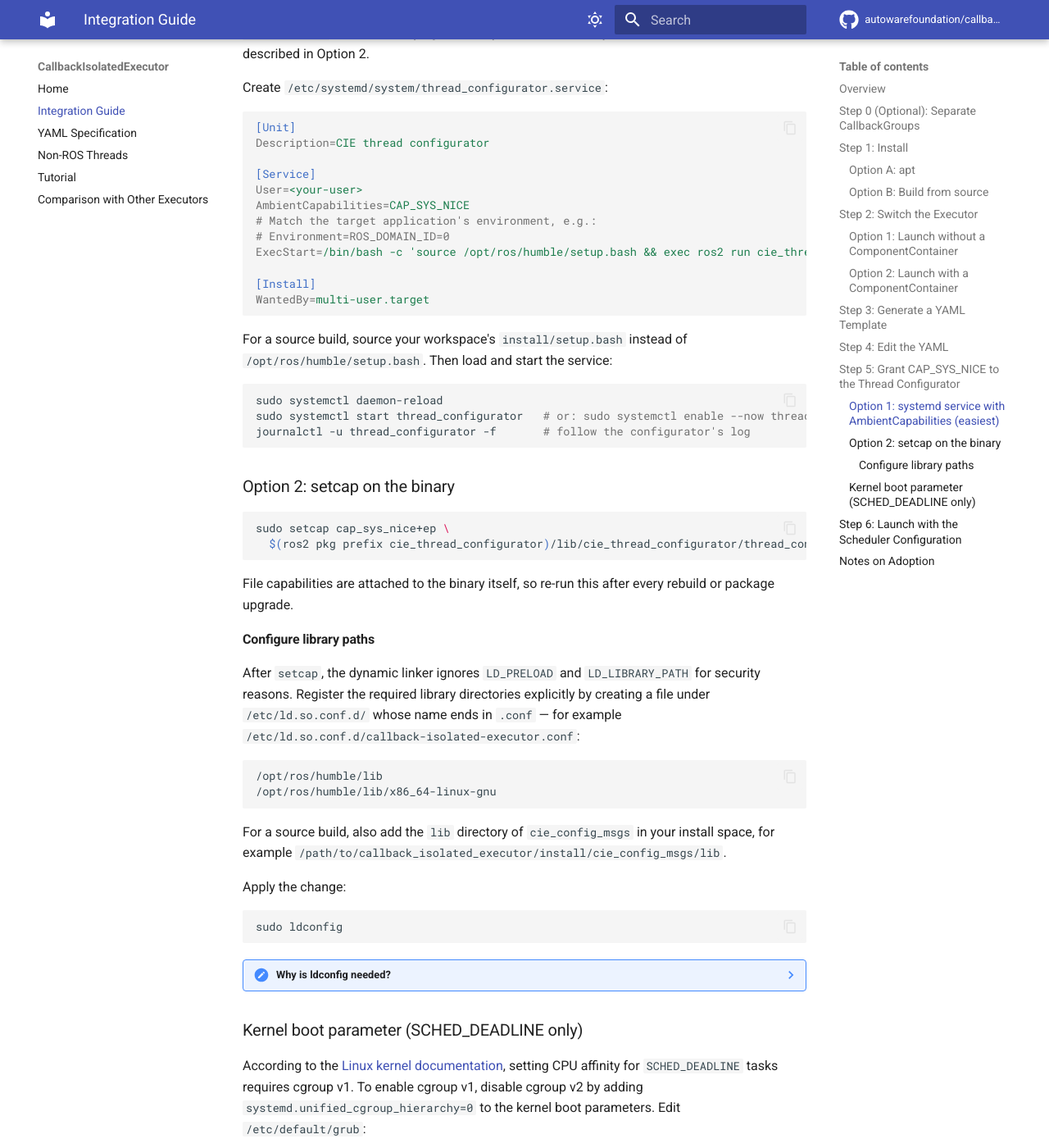
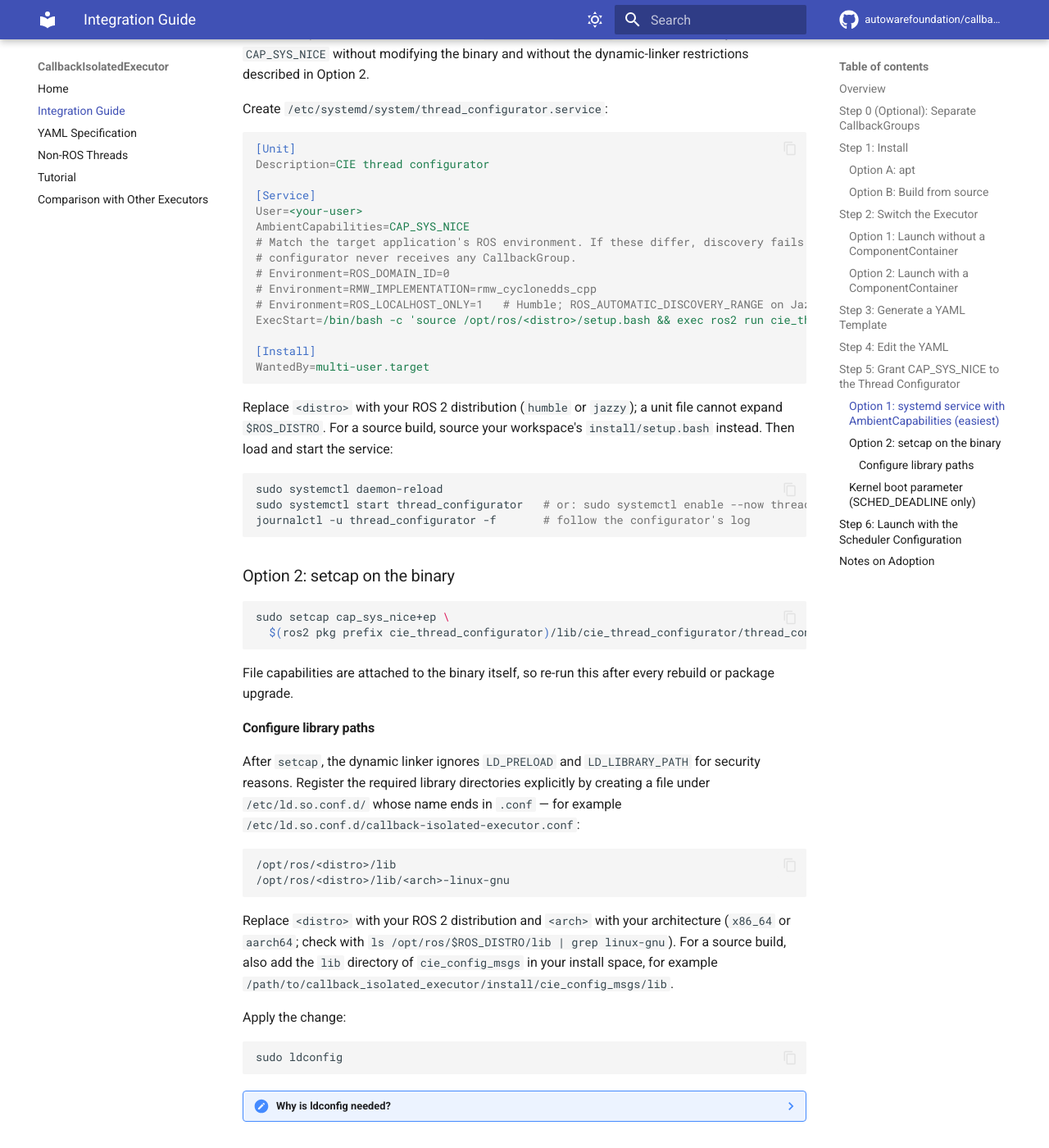
Before and after one commit to autowarefoundation/callback_isolated_executor_doc, an MkDocs documentation site: the page built from docs/integration-guide.md, in a window 1280 px wide and 1400 px high, scrolled down 4018 px. Shown: the whole window at 82% size. Built offline with MkDocs 1.6.1 and Material for MkDocs 9.7.7, drawn with Linux system fonts in a browser that asks for light colours; comment, search, counter and statistics services are not loaded; the version menu is left out; some of the changed text lies outside the part shown.

Commit message:
fix: address review findings
- Overview: use an explicit "Step N" bullet list; the 0-based ordered list rendered as 1..7
- Install: state that Jazzy binaries may not be published yet (guide and landing page)
- systemd unit / ld.so.conf.d: replace hardcoded humble and x86_64 with <distro> / <arch> placeholders
- systemd unit: list RMW and discovery environment variables that must match the application
- Tutorial: order the template.yaml callback_groups sample as prerun actually emits it
- YAML spec: clarify what is sorted in CallbackGroup IDs; sort hardware_info in the full example
- Wording: "control its own dedicated CallbackGroup"; split the template.yaml run-on sentence
- mkdocs: enable validation.anchors so --strict catches broken fragment links

Signed-off-by: atsushi421 <atsushi.yano.2@tier4.jp>

````diff
--- a/docs/integration-guide.md
+++ b/docs/integration-guide.md
@@ -36,7 +36,8 @@
 
 ### Option A: apt
 
-`callback_isolated_executor` is released on the ROS 2 build farm for Humble and Jazzy:
+`callback_isolated_executor` is released on the ROS 2 build farm. Binaries are available for Humble;
+Jazzy is registered but its binaries may not be on `packages.ros.org` yet:
 
 ```bash
 sudo apt install ros-$ROS_DISTRO-callback-isolated-executor
@@ -149,7 +150,7 @@
 
 As the application starts, the prerun node logs one entry per CallbackGroup, each showing the
 CallbackGroup ID and its OS thread ID. Once all nodes are up and the log output settles, press
-`Ctrl+C` in the prerun terminal. A `template.yaml` is created in the current directory, then stop the
+`Ctrl+C` in the prerun terminal. A `template.yaml` is created in the current directory. Then stop the
 target application.
 
 The template captures hardware information from the system (CPU details via `lscpu`) under
@@ -190,16 +191,20 @@
 [Service]
 User=<your-user>
 AmbientCapabilities=CAP_SYS_NICE
-# Match the target application's environment, e.g.:
+# Match the target application's ROS environment. If these differ, discovery fails silently and the
+# configurator never receives any CallbackGroup.
 # Environment=ROS_DOMAIN_ID=0
-ExecStart=/bin/bash -c 'source /opt/ros/humble/setup.bash && exec ros2 run cie_thread_configurator thread_configurator_node --ros-args -p config_file:=/absolute/path/to/your_config.yaml'
+# Environment=RMW_IMPLEMENTATION=rmw_cyclonedds_cpp
+# Environment=ROS_LOCALHOST_ONLY=1   # Humble; ROS_AUTOMATIC_DISCOVERY_RANGE on Jazzy
+ExecStart=/bin/bash -c 'source /opt/ros/<distro>/setup.bash && exec ros2 run cie_thread_configurator thread_configurator_node --ros-args -p config_file:=/absolute/path/to/your_config.yaml'
 
 [Install]
 WantedBy=multi-user.target
 ```
 
-For a source build, source your workspace's `install/setup.bash` instead of `/opt/ros/humble/setup.bash`.
-Then load and start the service:
+Replace `<distro>` with your ROS 2 distribution (`humble` or `jazzy`); a unit file cannot expand
+`$ROS_DISTRO`. For a source build, source your workspace's `install/setup.bash` instead. Then load and
+start the service:
 
 ```bash
 sudo systemctl daemon-reload
@@ -224,11 +229,13 @@
 name ends in `.conf` — for example `/etc/ld.so.conf.d/callback-isolated-executor.conf`:
 
 ```text
-/opt/ros/humble/lib
-/opt/ros/humble/lib/x86_64-linux-gnu
+/opt/ros/<distro>/lib
+/opt/ros/<distro>/lib/<arch>-linux-gnu
 ```
 
-For a source build, also add the `lib` directory of `cie_config_msgs` in your install space, for example
+Replace `<distro>` with your ROS 2 distribution and `<arch>` with your architecture (`x86_64` or
+`aarch64`; check with `ls /opt/ros/$ROS_DISTRO/lib | grep linux-gnu`). For a source build, also add the
+`lib` directory of `cie_config_msgs` in your install space, for example
 `/path/to/callback_isolated_executor/install/cie_config_msgs/lib`.
 
 Apply the change:
--- a/mkdocs.yaml
+++ b/mkdocs.yaml
@@ -7,6 +7,8 @@
 repo_url: https://github.com/autowarefoundation/callback_isolated_executor
 repo_name: autowarefoundation/callback_isolated_executor
 docs_dir: docs
+validation:
+  anchors: warn
 copyright: Copyright &copy; 2026 The Autoware Foundation
 
 theme:
````
Also changed, not shown: other parts of docs/integration-guide.md (+9 -9 lines), docs/index.md (+2 -1 lines), docs/tutorial.md (+2 -2 lines), docs/yaml-specification.md (+7 -6 lines).
